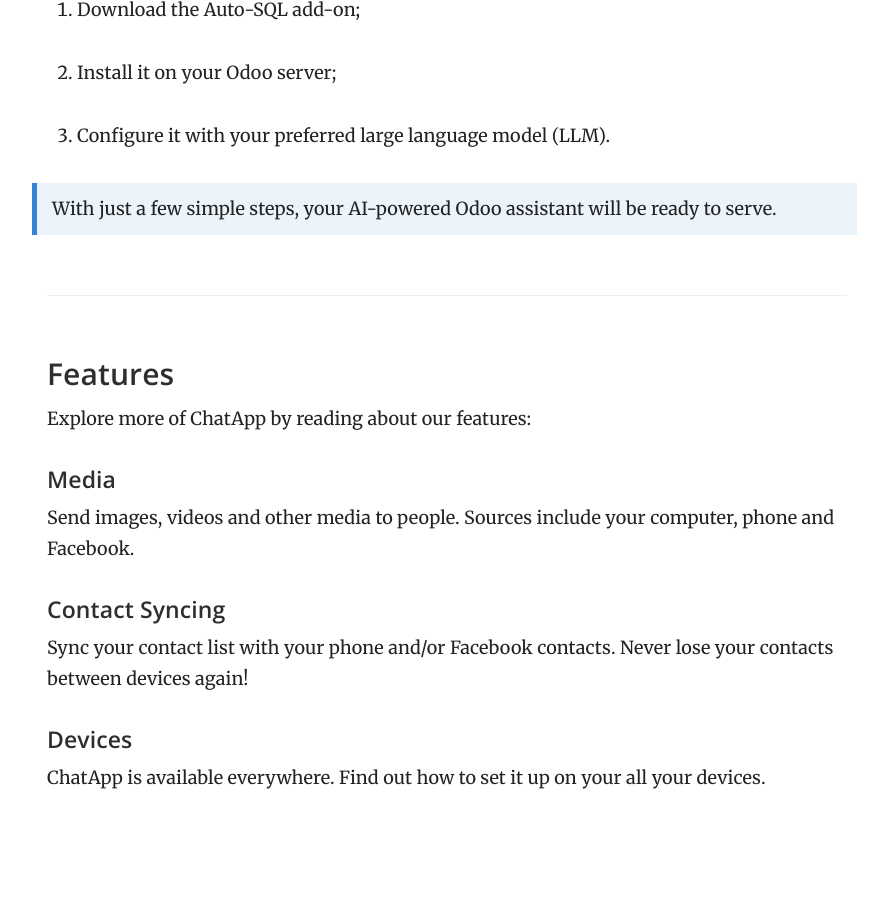
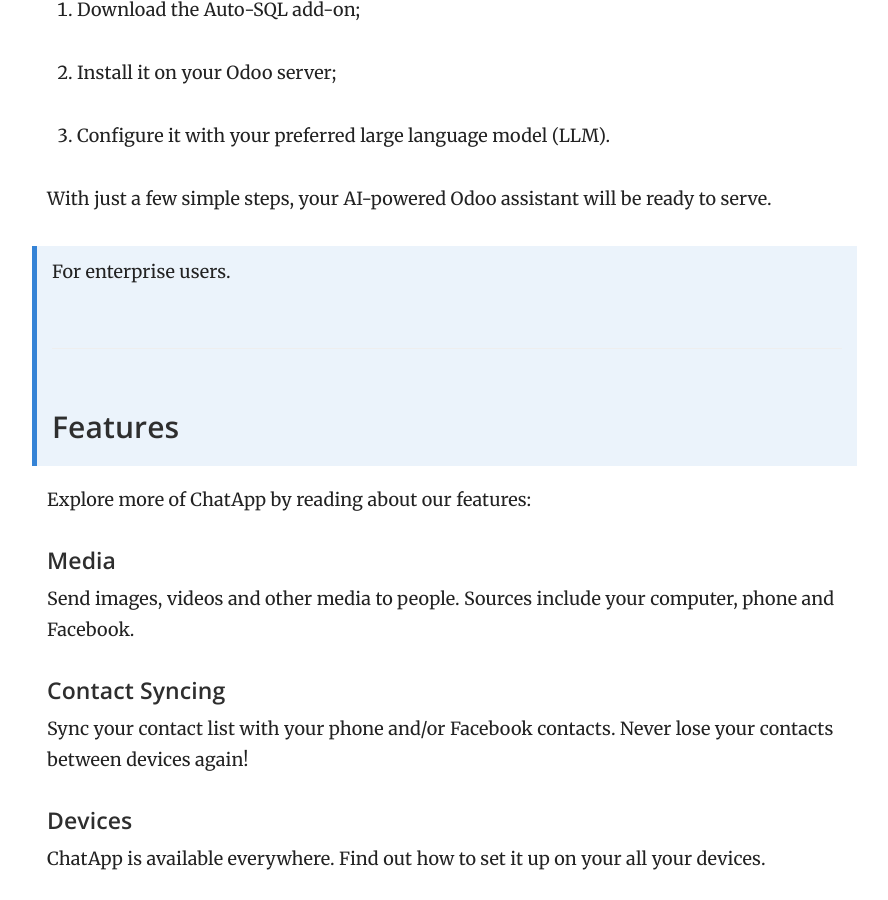
Before and after one commit to openerp-hk-t/doc, a Jekyll site: the page built from index.md, in a window 1280 px wide and 900 px high, scrolled down 764 px. Shown: the whole window, without its empty margins (343-1231 px from the left). Built offline with Jekyll 4.4.1, drawn with Linux system fonts in a browser that asks for light colours; before the commit the page ends 1609 px from its top, so only the background shows below that.

Commit message:
Update index.md

```diff
--- a/index.md
+++ b/index.md
@@ -18,9 +18,9 @@ Getting your Chatbot Up and Running with Auto-SQL is fast and easy:
 
 3. Configure it with your preferred large language model (LLM).
 
-> With just a few simple steps, your AI-powered Odoo assistant will be ready to serve.
+With just a few simple steps, your AI-powered Odoo assistant will be ready to serve.
 
-
+>For enterprise users.
 ### Features
 
 Explore more of ChatApp by reading about our features:
```
